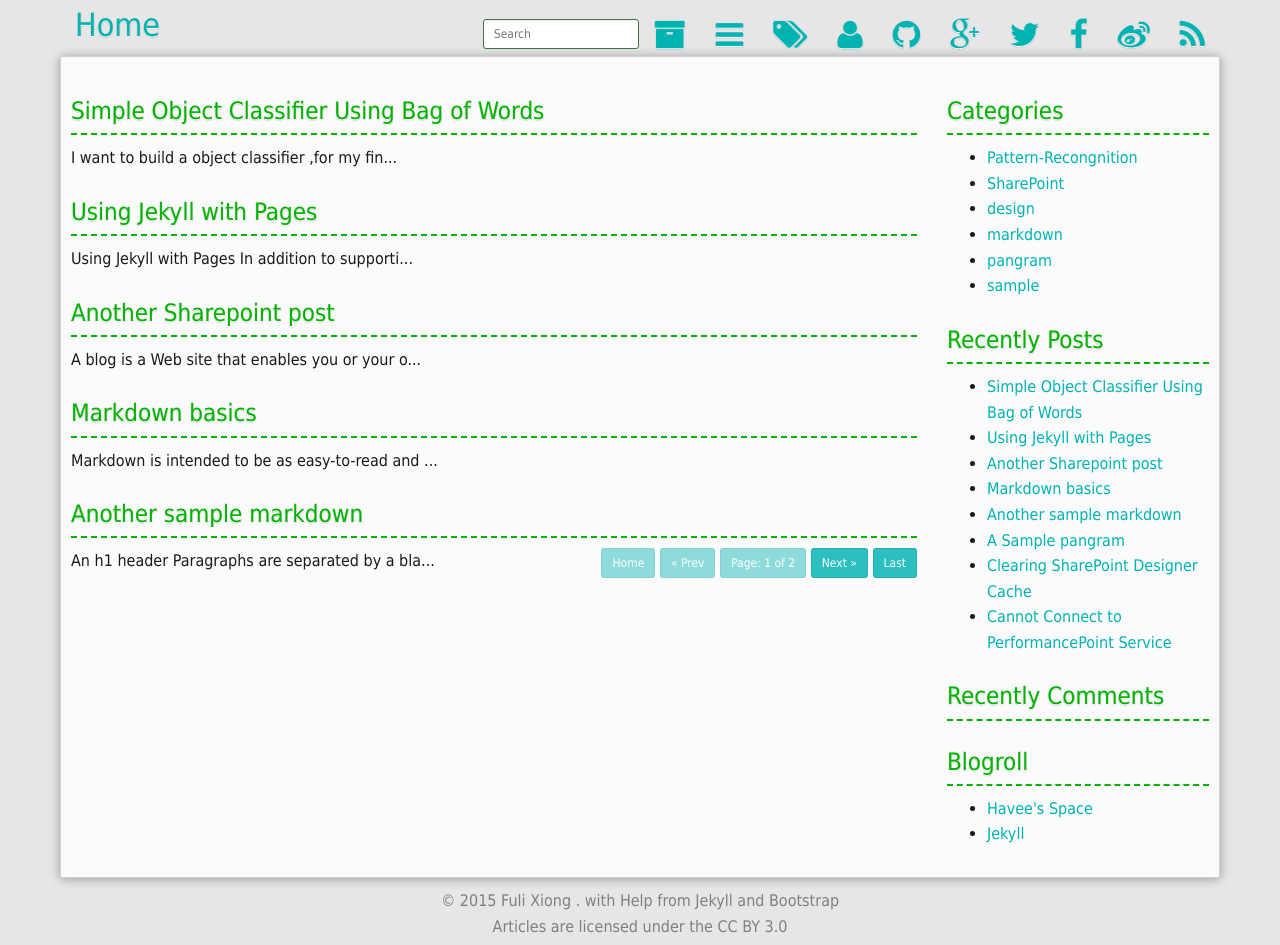
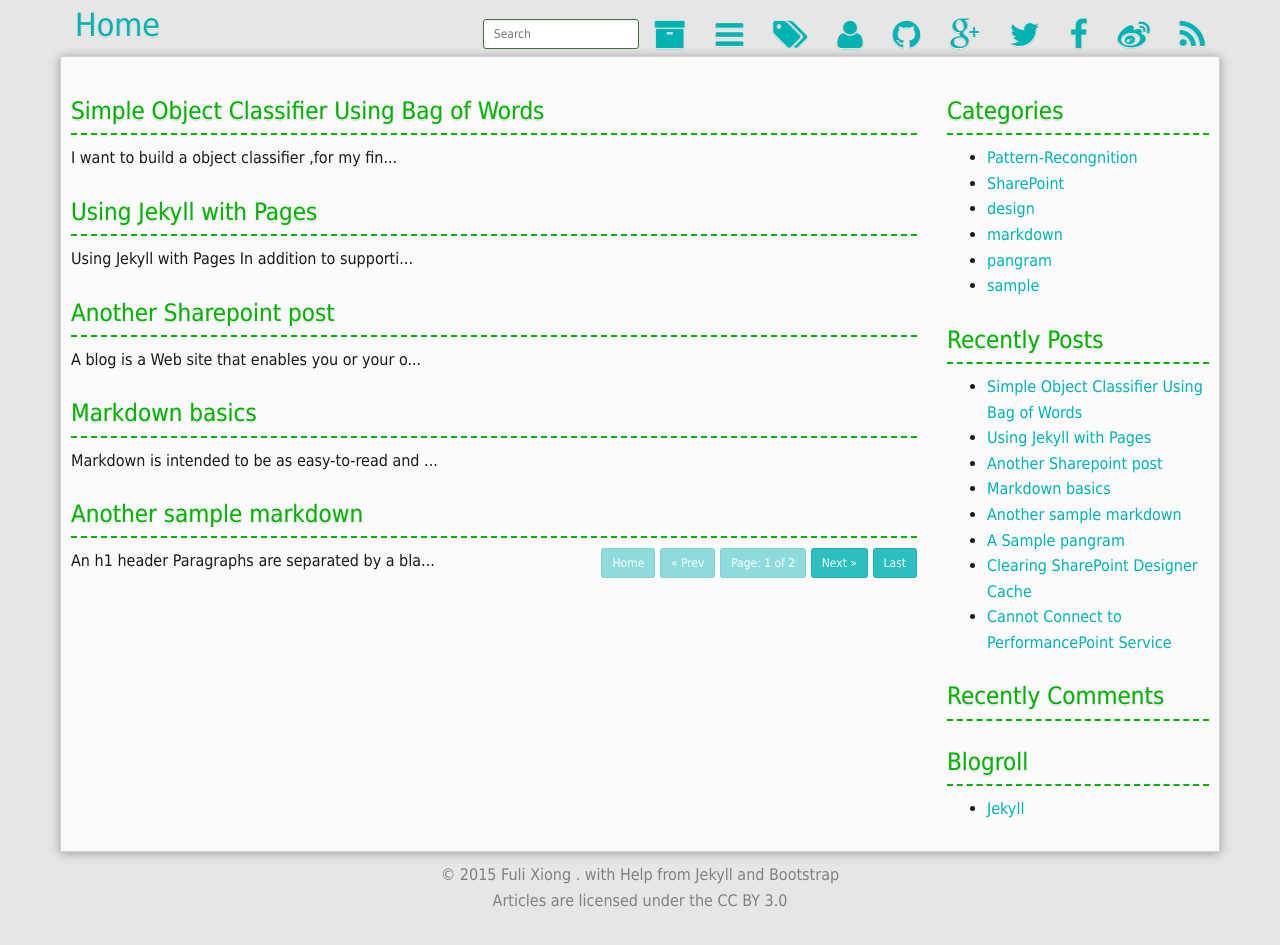
Before and after one commit to bearshng/xiongfuli, a Jekyll site: the page built from index.html, in a window 1280 px wide. Built offline with Jekyll 4.4.1, drawn with Linux system fonts in a browser that asks for light colours; Markdown is read by kramdown in place of the engine named in the settings; the list of posts is cut into pages by our own code; comment, search, counter and statistics services are not loaded; after the commit the page ends 919 px from its top, so only the background shows below that.

Commit message:
delete
delete blogroll

```diff
--- a/_data/blogroll.json
+++ b/_data/blogroll.json
@@ -1,8 +1,5 @@
 [
-    {
-        "title": "Havee's Space",
-        "url": "//havee.me"
-    },
+
     {
         "title": "Jekyll",
         "url": "//jekyllrb.com"
```
